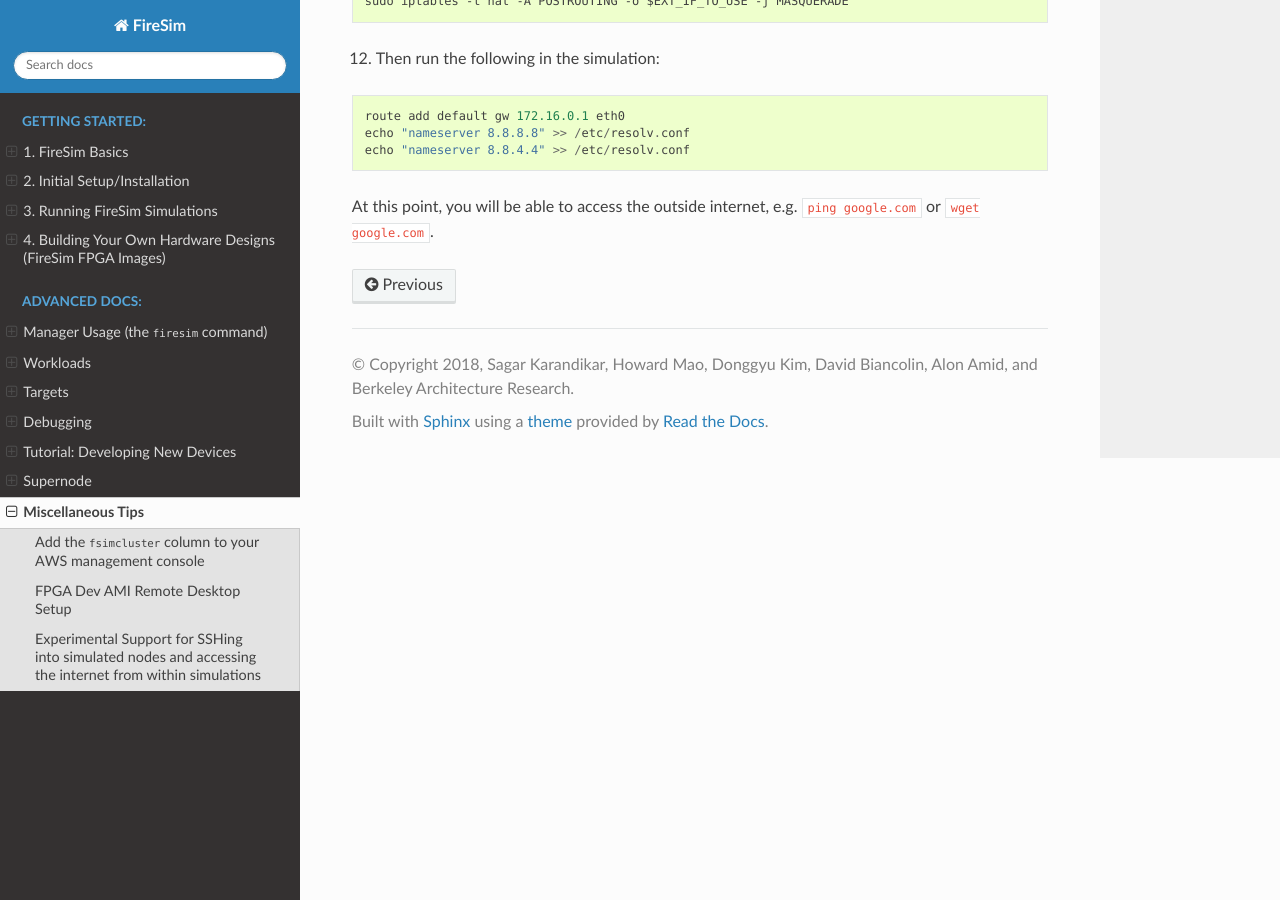
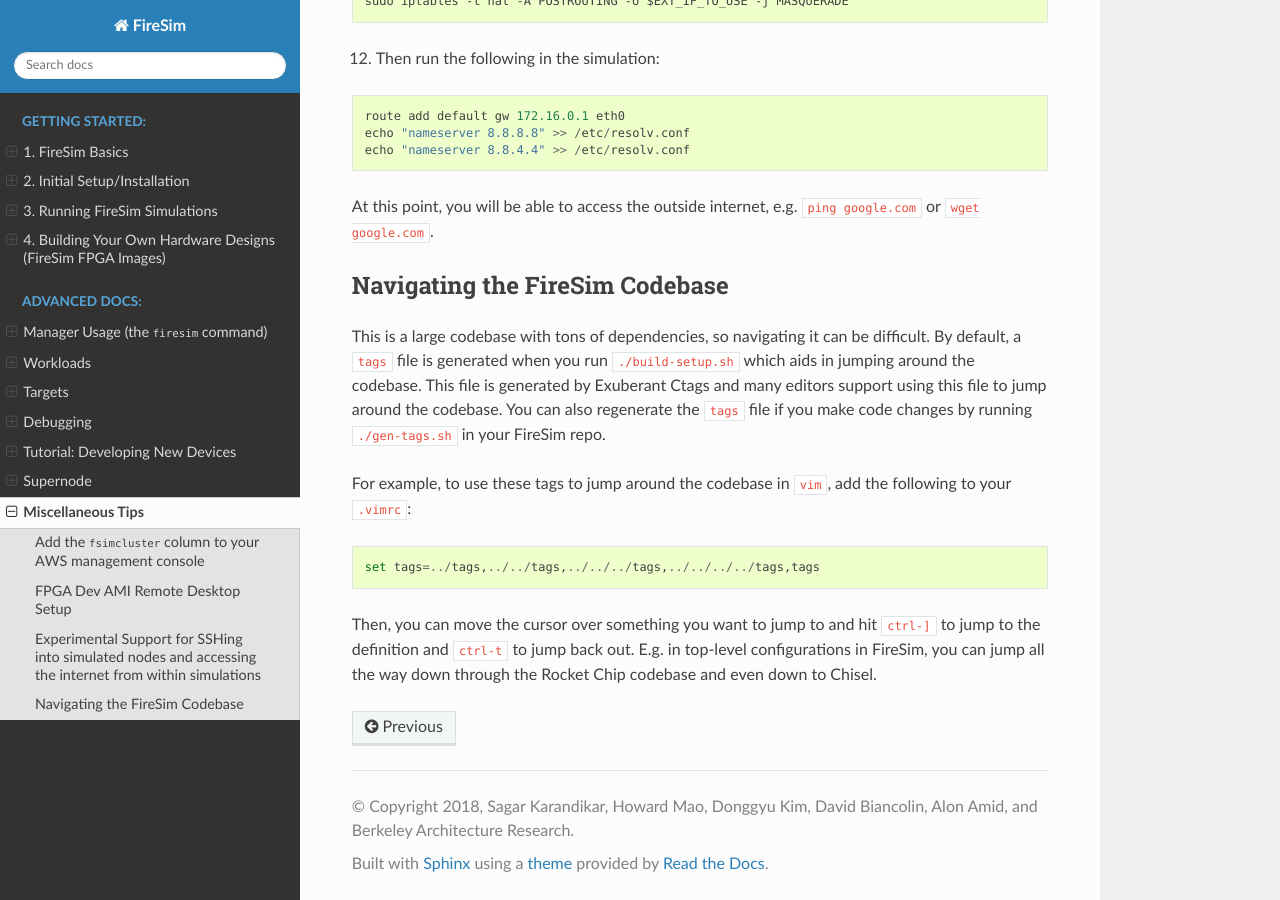
Before and after one commit to firesim/firesim, a Sphinx documentation site: the page built from docs/Advanced-Usage/Miscellaneous-Tips.rst, in a window 1280 px wide and 900 px high, scrolled down 2027 px. Built offline with Sphinx 7.4.7 and the Read the Docs theme 2.0.0, drawn with Linux system fonts in a browser that asks for light colours; pages that are not in the unit, such as notebooks, are missing from menus.

Commit message:
Add "how to use ctags" instructions for new users.

```diff
--- a/docs/Advanced-Usage/Miscellaneous-Tips.rst
+++ b/docs/Advanced-Usage/Miscellaneous-Tips.rst
@@ -108,3 +108,27 @@ on the RUN FARM INSTANCE:
 
 
 At this point, you will be able to access the outside internet, e.g. ``ping google.com`` or ``wget google.com``.
+
+
+Navigating the FireSim Codebase
+---------------------------------
+
+This is a large codebase with tons of dependencies, so navigating it can be
+difficult. By default, a ``tags`` file is generated when you run
+``./build-setup.sh`` which aids in jumping around the codebase. This file is
+generated by Exuberant Ctags and many editors support using this file to jump
+around the codebase. You can also regenerate the ``tags`` file if you make code changes
+by running ``./gen-tags.sh`` in your FireSim repo.
+
+For example, to use these tags to jump around the codebase in ``vim``, add the following to
+your ``.vimrc``:
+
+::
+
+    set tags=../tags,../../tags,../../../tags,../../../../tags,tags
+
+
+Then, you can move the cursor over something you want to jump to and hit
+``ctrl-]`` to jump to the definition and ``ctrl-t`` to jump back out. E.g. in
+top-level configurations in FireSim, you can jump all the way down through the
+Rocket Chip codebase and even down to Chisel.
```
